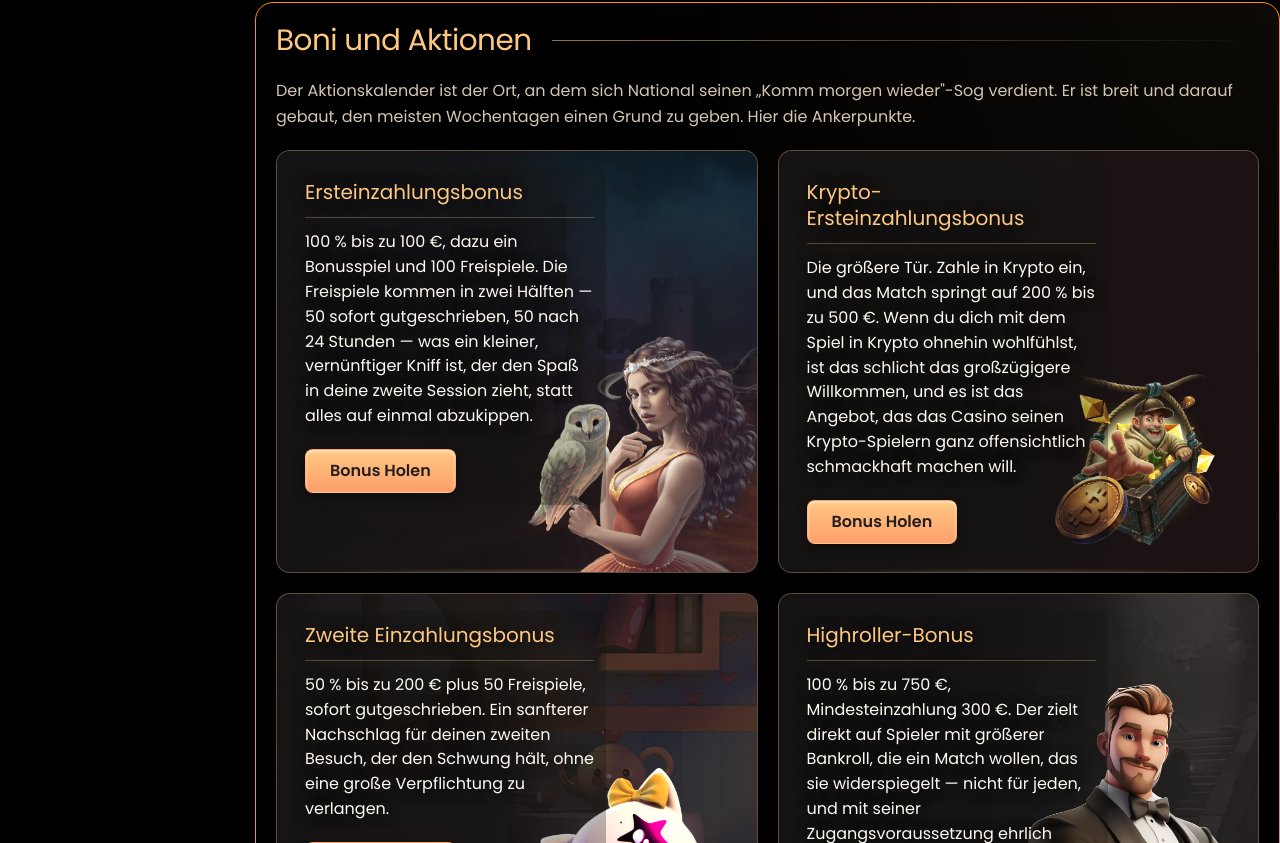
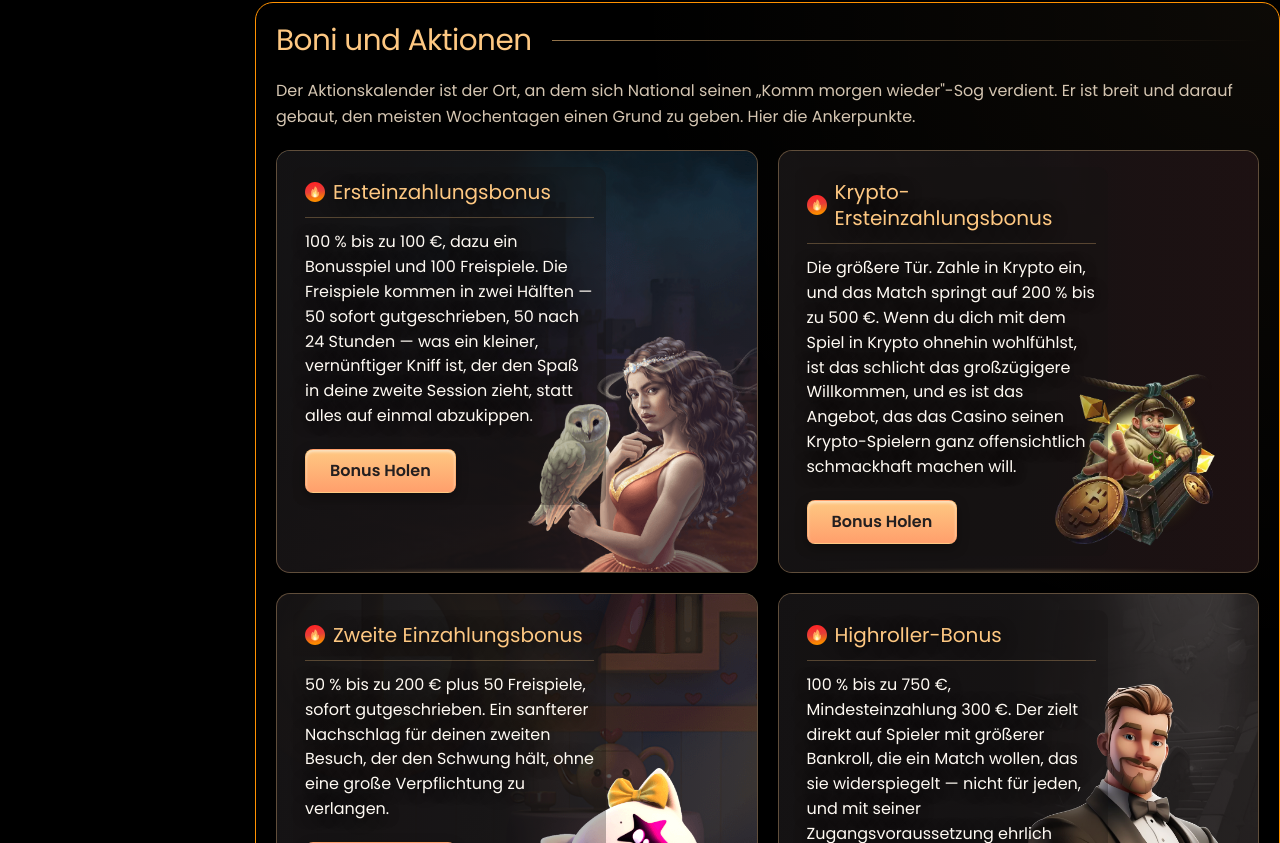
Before and after one commit to xbctk/natiocasino-germany, a Next.js app: page / in a window 1280 px wide. Shown: the part 10797-11640 px from the top of the page. Built offline with nearby package versions, Linux system fonts and the light colour scheme.

Commit message:
Add fire icons to German bonus headings

```diff
--- a/app/globals.css
+++ b/app/globals.css
@@ -2323,11 +2323,22 @@ tr > :last-child {
 }
 
 .germany-bonus-grid .promotion-art-card h3 {
+  display: flex;
+  align-items: center;
+  gap: var(--space-control);
   padding: 0 0 var(--space-nested);
   margin: 0 0 var(--space-nested);
   color: var(--gold);
   border-bottom: 1px solid rgb(254 200 130 / 28%);
   text-shadow: 0 2px 16px rgb(0 0 0 / 70%);
+}
+
+.germany-bonus-grid .promotion-art-card h3::before {
+  width: 20px;
+  height: 20px;
+  flex: 0 0 20px;
+  background: url("/icons/fire.svg") center / contain no-repeat;
+  content: "";
 }
 
 .germany-bonus-grid .promotion-art-card p {
```
Also changed, not shown: 1 other file (tests, documents, lock files or other folders).
